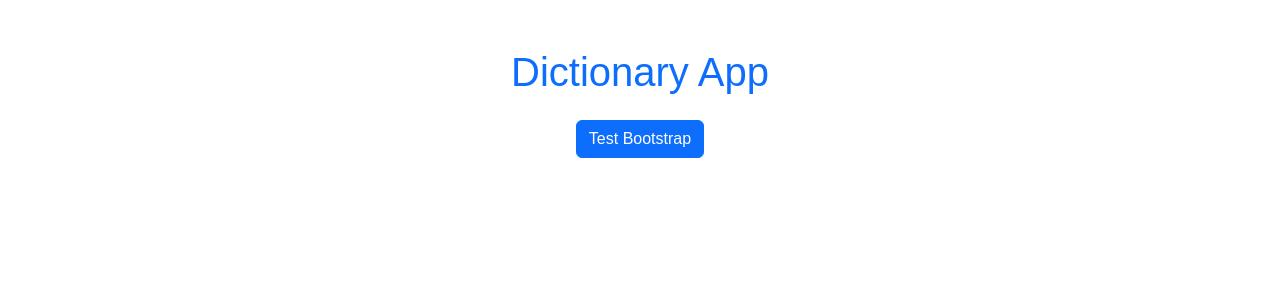
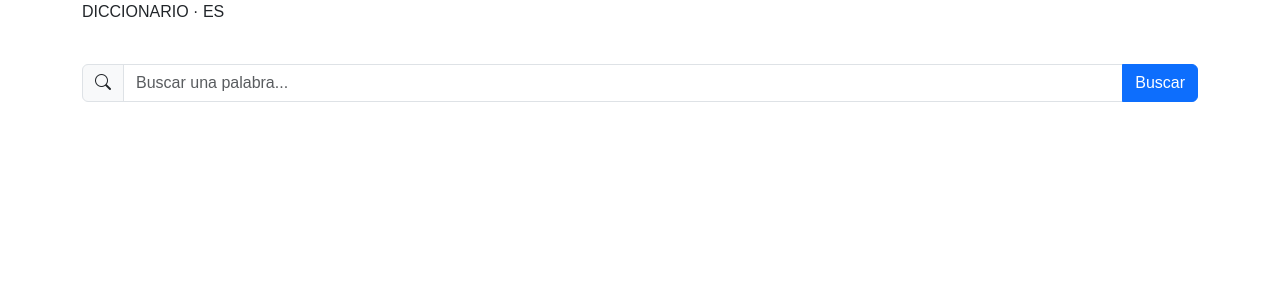
Before and after one commit to Pampinup/dictionary-react, a React (Vite) app: page / in a window 1280 px wide. Shown: the top 300 px of the page. Built offline with nearby package versions, Linux system fonts and the light colour scheme.

Commit message:
setup header

```diff
--- a/src/App.jsx
+++ b/src/App.jsx
@@ -1,9 +1,19 @@
+import Header from "./components/Header";
+import SearchBar from "./components/SearchBar";
+
 function App() {
   return (
-    <div className="container text-center mt-5">
-      <h1 className="text-primary">Dictionary App</h1>
-      <button className="btn btn-primary mt-3">Test Bootstrap</button>
-    </div>
+    <>
+      <Header />
+
+      <main>
+        <div className="container">
+
+          <br />
+          <SearchBar />
+        </div>
+      </main>
+    </>
   );
 }
 
--- /dev/null
+++ b/src/components/Header.jsx
@@ -0,0 +1,11 @@
+function Header() {
+  return (
+    <header>
+      <div className="container">
+        <p className="brand">DICCIONARIO · ES</p>
+      </div>
+    </header>
+  );
+}
+
+export default Header;
--- /dev/null
+++ b/src/components/SearchBar.jsx
@@ -0,0 +1,24 @@
+function SearchBar() {
+  return (
+    <form className="search-form">
+      <div className="input-group">
+        <span className="input-group-text">
+          <i className="bi bi-search"></i>
+        </span>
+
+        <input
+          type="text"
+          className="form-control"
+          placeholder="Buscar una palabra..."
+          aria-label="Buscar una palabra"
+        />
+
+        <button type="submit" className="btn btn-primary">
+          Buscar
+        </button>
+      </div>
+    </form>
+  );
+}
+
+export default SearchBar;
```
